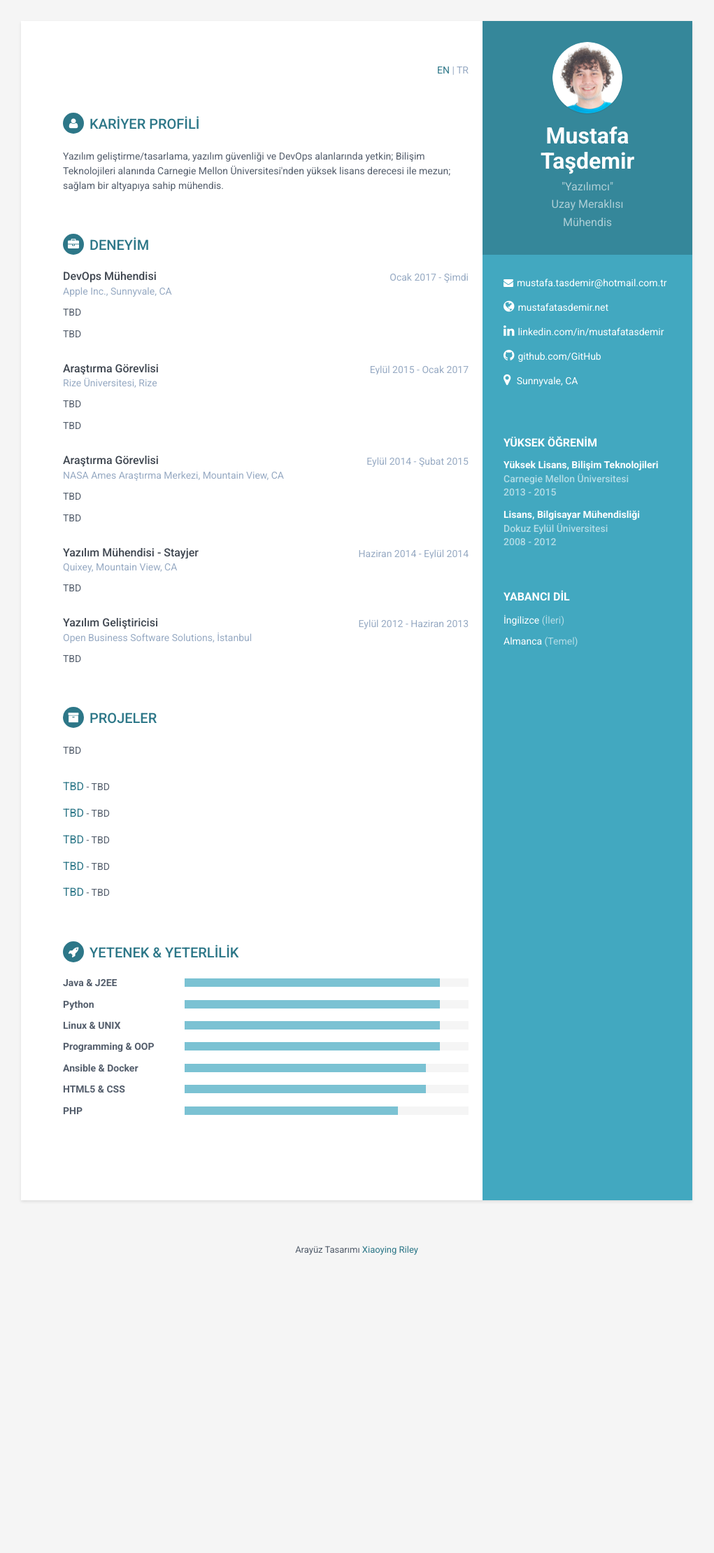
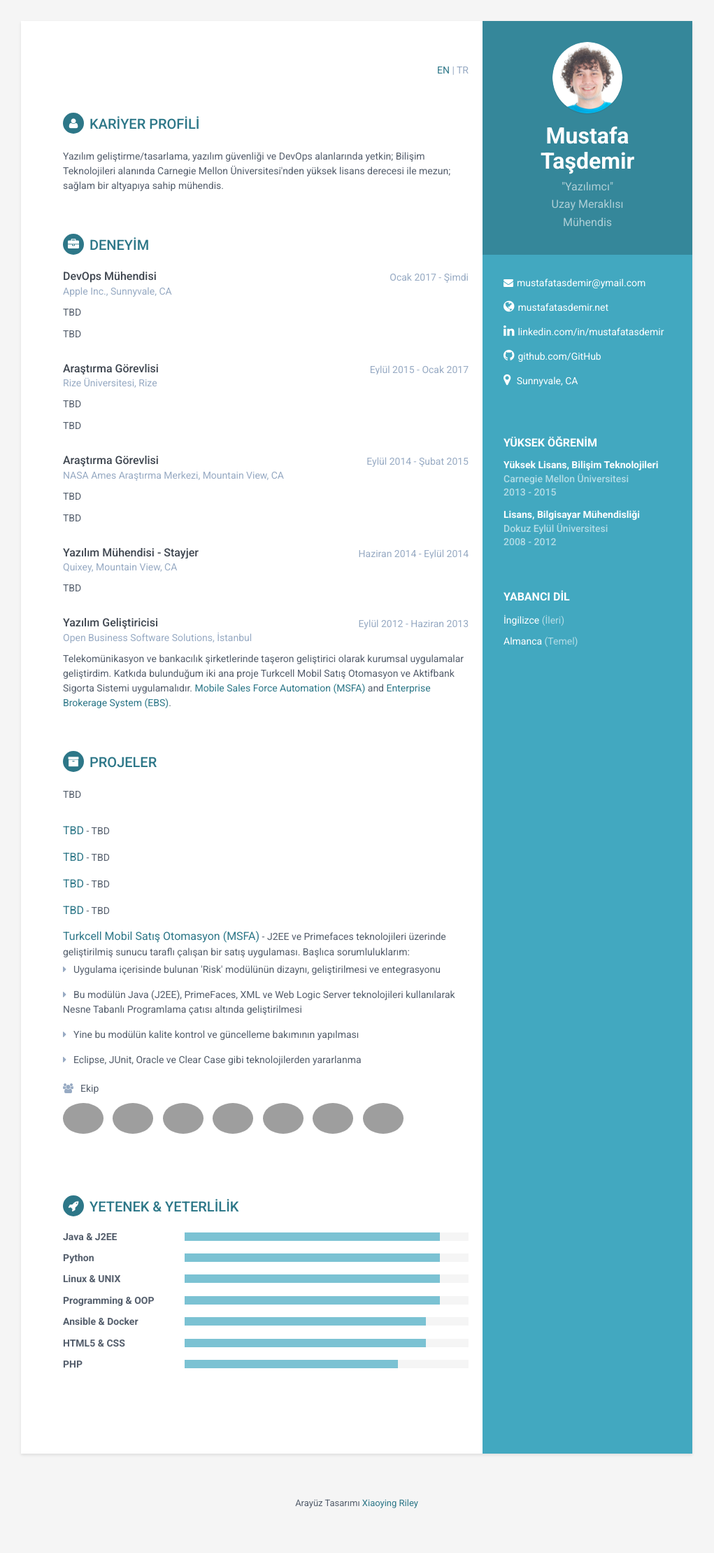
Before and after one commit to mustafatasdemir/tr, a Jekyll site: the page built from index.html, in a window 1280 px wide. Shown: the whole page at 70% size, without its empty margins (130-1151 px from the left). Built offline with Jekyll 4.4.1, drawn with Linux system fonts in a browser that asks for light colours; before the commit the page ends 1857 px from its top, so only the background shows below that; grey boxes are pictures that could not be loaded.

Commit message:
Added some experience and projects

```diff
--- a/_config.yml
+++ b/_config.yml
@@ -12,7 +12,7 @@ tagline3: Mühendis
 pic: profile.png
 
 #sidebar links
-email: mustafa.tasdemir@hotmail.com.tr
+email: mustafatasdemir@ymail.com
 website: mustafatasdemir.net #do not add http://
 linkedin: mustafatasdemir
 github: mustafatasdemir
--- a/_includes/experience.html
+++ b/_includes/experience.html
@@ -65,7 +65,7 @@
                         <div class="company">Open Business Software Solutions, İstanbul</div>
                     </div><!--//meta-->
                     <div class="details">
-                          <p>TBD</p>
+                          <p>Telekomünikasyon ve bankacılık şirketlerinde taşeron geliştirici olarak kurumsal uygulamalar geliştirdim. Katkıda bulunduğum iki ana proje Turkcell Mobil Satış Otomasyon ve Aktifbank Sigorta Sistemi uygulamalıdır. <a class="to-project" href="#MSFA">Mobile Sales Force Automation (MSFA)</a> and <a class="to-project" href="#EBS">Enterprise Brokerage System (EBS)</a>.</p>
                     </div><!--//details-->
                 </div><!--//item-->
 
--- a/_includes/projects.html
+++ b/_includes/projects.html
@@ -16,6 +16,18 @@
         <span class="project-title"><a href="#" target="_blank">TBD</a></span> - <span class="project-tagline">TBD</span>
     </div><!--//item-->
     <div class="item">
-        <span class="project-title"><a href="#" target="_blank">TBD</a></span> - <span class="project-tagline">TBD</span>
+        <span id="MSFA" class="project-title"> Turkcell Mobil Satış Otomasyon (MSFA)</span> - <span class="project-tagline">J2EE ve Primefaces teknolojileri üzerinde geliştirilmiş sunucu taraflı çalışan bir satış uygulaması. Başlıca sorumluluklarım:</span>
+        <p class="project-item">Uygulama içerisinde bulunan 'Risk' modülünün dizaynı, geliştirilmesi ve entegrasyonu</p>
+        <p class="project-item">Bu modülün Java (J2EE), PrimeFaces, XML ve Web Logic Server teknolojileri kullanılarak Nesne Tabanlı Programlama çatısı altında geliştirilmesi</p>
+        <p class="project-item">Yine bu modülün kalite kontrol ve güncelleme bakımının yapılması</p>
+        <p class="project-item">Eclipse, JUnit, Oracle ve Clear Case gibi teknolojilerden yararlanma</p>
+        <p class="contributors">Ekip</p>
+        <a href="https://www.linkedin.com/in/yasakbulut" target="_blank"><img class="contributor-image" title="Yasa Akbulut" src="https://media.licdn.com/mpr/mpr/shrinknp_100_100/AAEAAQAAAAAAAAhKAAAAJGYzZjUzMThmLTdhNWYtNDI2Yi1iOTFjLTcxMzU4ODNjNWFjZA.jpg"></a>
+        <a href="https://www.linkedin.com/in/dorukdestan" target="_blank"><img class="contributor-image" title="Destan Sarpkaya" src="https://media.licdn.com/mpr/mpr/shrinknp_100_100/AAEAAQAAAAAAAAnNAAAAJDY0ZGE2Zjk3LTRhMDUtNDAzNy05YTYzLWFkMmE4YWMyMjcxMA.jpg"></a>
+        <a href="https://www.linkedin.com/in/cuneytyesilkaya" target="_blank"><img class="contributor-image" title="Cüneyt Yeşilkaya" src="https://media.licdn.com/mpr/mpr/shrinknp_100_100/p/7/000/238/387/3c7ee58.jpg"></a>
+        <a href="https://www.linkedin.com/in/mfatihercik" target="_blank"><img class="contributor-image" title="Mehmet Fatih Ercik" src="https://media.licdn.com/mpr/mpr/shrinknp_100_100/p/6/000/1e5/281/0642fd7.jpg"></a>
+        <a href="https://www.linkedin.com/in/aykutakin" target="_blank"><img class="contributor-image" title="Aykut Akın" src="https://media.licdn.com/mpr/mpr/shrinknp_100_100/p/3/005/09b/320/396c426.jpg"></a>
+        <a href="https://www.linkedin.com/in/nadirkirgiz" target="_blank"><img class="contributor-image" title="Nadir Kırgız" src="https://media.licdn.com/mpr/mpr/shrinknp_100_100/p/2/000/01d/1f7/32af148.jpg"></a>
+        <a href="https://www.linkedin.com/in/handegokoglu" target="_blank"><img class="contributor-image" title="Hande Gökoğlu" src="https://media.licdn.com/mpr/mpr/shrinknp_100_100/p/4/005/033/0e3/162e731.jpg"></a>
     </div><!--//item-->
 </section><!--//section-->
--- a/assets/css/styles.css
+++ b/assets/css/styles.css
@@ -19,6 +19,50 @@
 .other_lang {
   color: #2D7788;
 }
+
+.project-item:before {
+  font-family: 'FontAwesome';
+  content: '\f0da';
+  margin: 0 10px 0 0;
+  color: #97AAC3;
+}
+
+.project-item {
+  padding-top: 5px;
+}
+
+.contributors:before {
+  font-family: 'FontAwesome';
+  content: '\f0c0';
+  margin: 0 10px 0 0;
+  color: #97AAC3;
+}
+
+.contributors {
+  padding-top: 10px;
+}
+
+.contributor-image {
+  border-radius: 50%;
+  display:inline-block;
+  margin-right: 10px;
+  margin-bottom: 30px;
+  max-width: 10%;
+  height: auto;
+}
+
+.to-top {
+  display: block;
+  text-align: center;
+  padding-top: 30px;
+  padding-bottom: 10px;
+  color: #97AAC3;
+}
+
+.to-top:hover {
+  color: #2d7788;
+}
+
 /* End - Custom CSS */
 
 
@@ -240,6 +284,7 @@ p {
   font-weight: 400;
   margin-top: 0;
   margin-bottom: 5px;
+  color: #2d7788;
 }
 .main-wrapper .projects-section .intro {
   margin-bottom: 30px;
```
